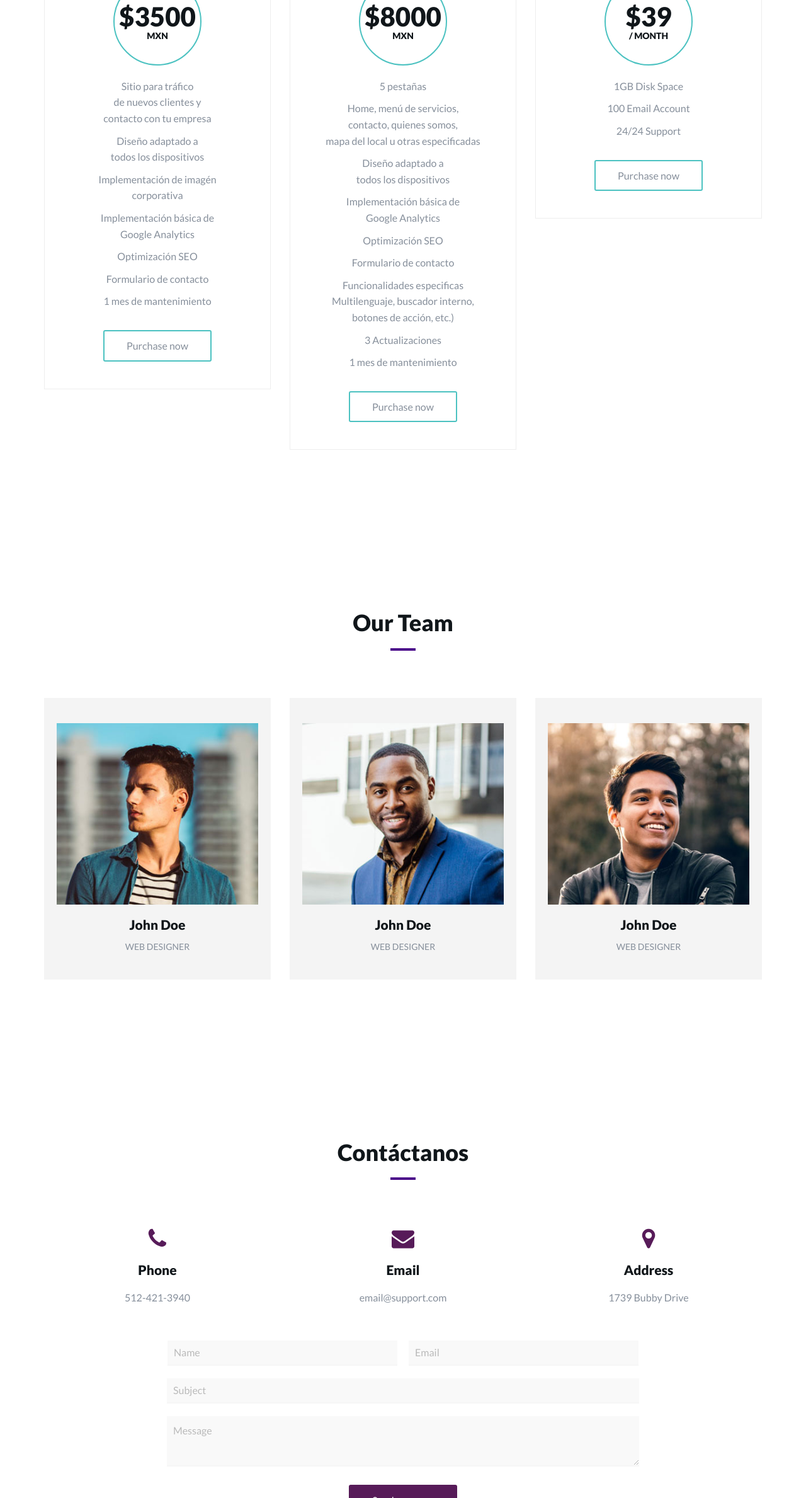
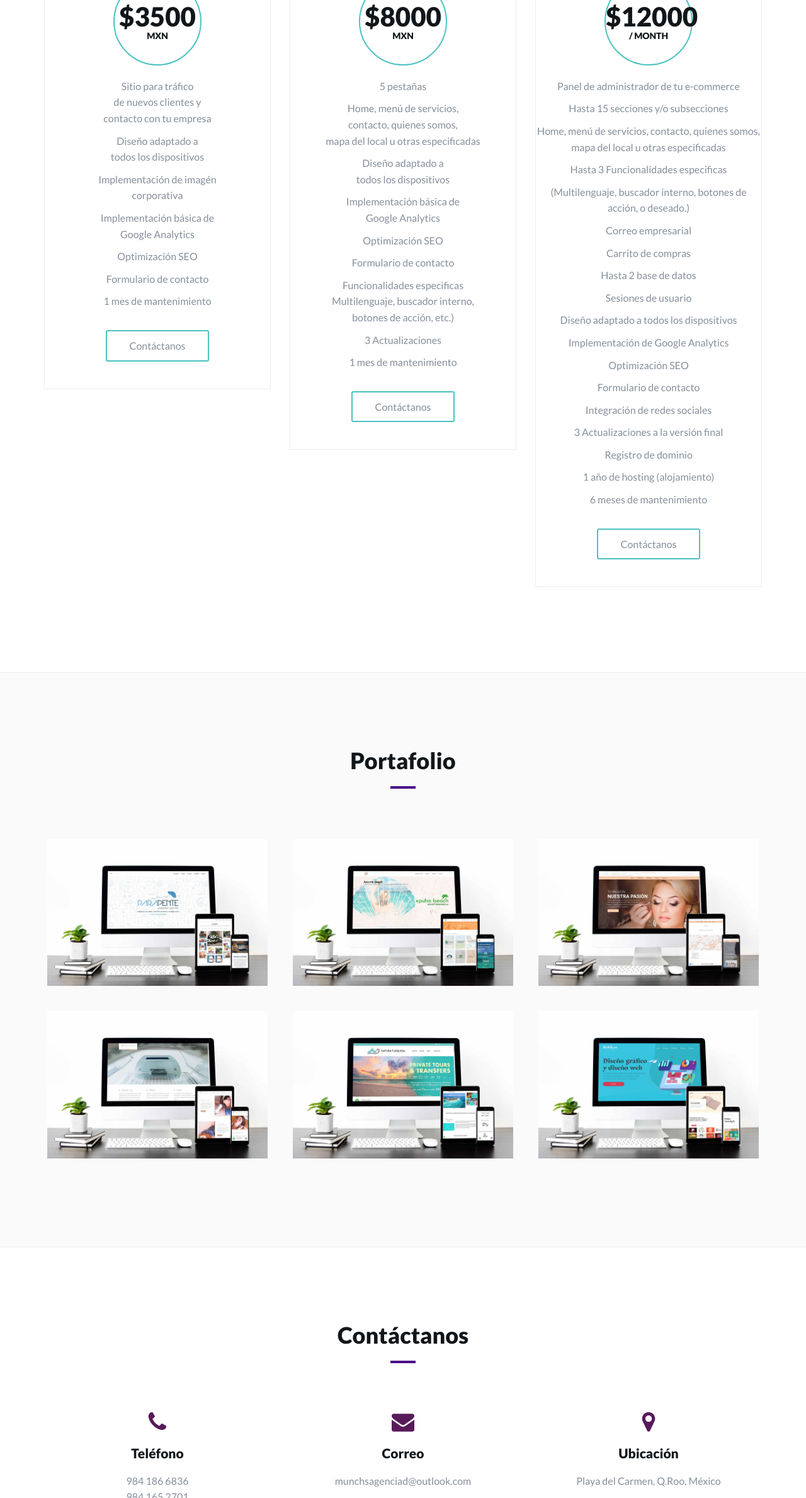
Before and after one commit to alexisFdz19/munchsagencia, a plain HTML site: page index.html in a window 1280 px wide. Shown: the part 3066-5444 px from the top of the page at 63% size. Drawn offline with Linux system fonts and the light colour scheme.

Commit message:
Versión final
-Versión final munchs

```diff
--- a/index.html
+++ b/index.html
@@ -334,7 +334,7 @@
 							</li>
 						</ul>
 						<div class="price-btn">
-							<button class="outline-btn">Purchase now</button>
+							<button class="outline-btn">Contáctanos</button>
 						</div>
 					</div>
 				</div>
@@ -379,7 +379,7 @@
 							</li>
 						</ul>
 						<div class="price-btn">
-							<button class="outline-btn">Purchase now</button>
+							<button class="outline-btn">Contáctanos</button>
 						</div>
 					</div>
 				</div>
@@ -389,24 +389,85 @@
 				<div class="col-sm-4">
 					<div class="pricing">
 						<div class="price-head">
-							<span class="price-title">Deluxe Experience</span>
+							<span class="price-title">E-commerce</span>
 							<div class="price">
-								<h3>$39<span class="duration">/ month</span></h3>
+								<h3>$12000<span class="duration">/ month</span></h3>
 							</div>
 						</div>
 						<ul class="price-content">
 							<li>
-								<p>1GB Disk Space</p>
+								<p>Panel de administrador de tu e-commerce</p>
 							</li>
 							<li>
-								<p>100 Email Account</p>
+								<p>Hasta 15 secciones y/o subsecciones</p>
 							</li>
 							<li>
-								<p>24/24 Support</p>
+								<p>Home, menú de servicios,
+								contacto, quienes somos,
+								mapa del local u otras especificadas
+								</p>
+							</li>
+							<li>
+								<p>Hasta 3 Funcionalidades especificas</p>
+							</li>
+							<li>
+								<p>(Multilenguaje, buscador interno,
+								botones de acción, o deseado.)
+								</p>
+							</li>
+							<li>
+								<p>Correo empresarial</p>
+							</li>
+							<li>
+								<p>Carrito de compras</p>
+							</li>
+							<li>
+								<p>Hasta 2 base de datos</p>
+							</li>
+							<li>
+								<p>Sesiones de usuario</p>
+							</li>
+							<li>
+								<p>Diseño adaptado a
+								todos los dispositivos
+								</p>
+							</li>
+							<li>
+								<p>Implementación de
+								Google Analytics
+								</p>
+							</li>
+							<li>
+								<p>Optimización SEO
+								</p>
+							</li>
+							<li>
+								<p>Formulario de contacto
+								</p>
+							</li>
+							<li>
+								<p>Integración de redes sociales
+								</p>
+							</li>
+							<li>
+								<p>3 Actualizaciones a la versión final
+								</p>
+							</li>
+							<li>
+								<p>Registro de dominio
+								</p>
+							</li>
+							<li>
+								<p>1 año de hosting (alojamiento)
+								</p>
+							</li>
+							<li>
+								<p>6 meses de mantenimiento
+								</p>
 							</li>
 						</ul>
 						<div class="price-btn">
-							<button class="outline-btn">Purchase now</button>
+							<button class="outline-btn">Contáctanos</button>
 						</div>
 					</div>
 				</div>
@@ -421,9 +482,8 @@
 	</div>
 	<!-- /Paquetes -->
 
-
-	<!-- Team -->
-	<div id="team" class="section md-padding">
+	<!-- Portfolio -->
+	<div id="portfolio" class="section md-padding bg-grey">
 
 		<!-- Container -->
 		<div class="container">
@@ -433,11 +493,126 @@
 
 				<!-- Section header -->
 				<div class="section-header text-center">
-					<h2 class="title">Our Team</h2>
+					<h2 class="title">Portafolio</h2>
 				</div>
 				<!-- /Section header -->
 
-				<!-- team -->
+				<!-- Work -->
+				<div class="col-md-4 col-xs-6 work">
+					<img class="img-responsive" src="img/parapente.jpg" alt="">
+					<div class="overlay"></div>
+					<div class="work-content">
+						<span>Desarrollo Web</span>
+						<h3>Parapente Agencia Digital</h3>
+						<div class="work-link">
+							<a href="#"><i class="fa fa-external-link"></i></a>
+							<a class="lightbox" href="img/parapente.jpg"><i class="fa fa-search"></i></a>
+						</div>
+					</div>
+				</div>
+				<!-- /Work -->
+
+				<!-- Work -->
+				<div class="col-md-4 col-xs-6 work">
+					<img class="img-responsive" src="img/gentorno.png" alt="">
+					<div class="overlay"></div>
+					<div class="work-content">
+						<span>Desarrollo Web</span>
+						<h3>Grupo Entorno Inmobiliario</h3>
+						<div class="work-link">
+							<a href="http://www.gentornoinmobiliario.com/" target="_blank"><i class="fa fa-external-link"></i></a>
+							<a class="lightbox" href="img/gentorno.png"><i class="fa fa-search"></i></a>
+						</div>
+					</div>
+				</div>
+				<!-- /Work -->
+
+				<!-- Work -->
+				<div class="col-md-4 col-xs-6 work">
+					<img class="img-responsive" src="img/forever.png" alt="">
+					<div class="overlay"></div>
+					<div class="work-content">
+						<span>Desarrollo Web</span>
+						<h3>Forever Young Playacar</h3>
+						<div class="work-link">
+							<a href="#"><i class="fa fa-external-link"></i></a>
+							<a class="lightbox" href="img/forever.png"><i class="fa fa-search"></i></a>
+						</div>
+					</div>
+				</div>
+				<!-- /Work -->
+
+				<!-- Work -->
+				<div class="col-md-4 col-xs-6 work">
+					<img class="img-responsive" src="img/renace.jpg" alt="">
+					<div class="overlay"></div>
+					<div class="work-content">
+						<span>Desarrollo Web</span>
+						<h3>Renace Aesthetics</h3>
+						<div class="work-link">
+							<a href="http://renaceriviera.com/" target="_blank"><i class="fa fa-external-link"></i></a>
+							<a class="lightbox" href="img/renace.jpg"><i class="fa fa-search"></i></a>
+						</div>
+					</div>
+				</div>
+				<!-- /Work -->
+
+				<!-- Work -->
+				<div class="col-md-4 col-xs-6 work">
+					<img class="img-responsive" src="img/naturat.jpg" alt="">
+					<div class="overlay"></div>
+					<div class="work-content">
+						<span>Desarrollo Web</span>
+						<h3>Natura Turquesa</h3>
+						<div class="work-link">
+							<a href="https://naturaturquesatours.com/" target="_blank"><i class="fa fa-external-link"></i></a>
+							<a class="lightbox" href="img/naturat.jpg"><i class="fa fa-search"></i></a>
+						</div>
+					</div>
+				</div>
+				<!-- /Work -->
+
+				<!-- Work -->
+				<div class="col-md-4 col-xs-6 work">
+					<img class="img-responsive" src="img/rehilete.jpg" alt="">
+					<div class="overlay"></div>
+					<div class="work-content">
+						<span>Desarrollo Web</span>
+						<h3>Rehilete Agencia Digital</h3>
+						<div class="work-link">
+							<a href="http://agenciarehilete.com/" target="_blank"><i class="fa fa-external-link"></i></a>
+							<a class="lightbox" href="img/rehilete.jpg"><i class="fa fa-search"></i></a>
+						</div>
+					</div>
+				</div>
+				<!-- /Work -->
+
+			</div>
+			<!-- /Row -->
+
+		</div>
+		<!-- /Container -->
+
+	</div>
+	<!-- /Portfolio -->
+
+
+	<!-- Team
+	<div id="team" class="section md-padding">
+
+
+		<div class="container">
+
+
+			<div class="row">
+
+
+				<div class="section-header text-center">
+					<h2 class="title">Our Team</h2>
+				</div>
+
+
+
 				<div class="col-sm-4">
 					<div class="team">
 						<div class="team-img">
@@ -456,9 +631,9 @@
 						</div>
 					</div>
 				</div>
-				<!-- /team -->
 
-				<!-- team -->
+
+
 				<div class="col-sm-4">
 					<div class="team">
 						<div class="team-img">
@@ -477,9 +652,9 @@
 						</div>
 					</div>
 				</div>
-				<!-- /team -->
 
-				<!-- team -->
+
+
 				<div class="col-sm-4">
 					<div class="team">
 						<div class="team-img">
@@ -498,16 +673,16 @@
 						</div>
 					</div>
 				</div>
-				<!-- /team -->
+
 
 			</div>
-			<!-- /Row -->
+
 
 		</div>
-		<!-- /Container -->
+
 
 	</div>
-	<!-- /Team -->
+	Team -->
 
 
 	<!-- Contact -->
@@ -529,8 +704,9 @@
 				<div class="col-sm-4">
 					<div class="contact">
 						<i class="fa fa-phone"></i>
-						<h3>Phone</h3>
-						<p>512-421-3940</p>
+						<h3>Teléfono</h3>
+						<p>984 186 6836<br>
+						984 165 2701</p>
 					</div>
 				</div>
 				<!-- /contact -->
@@ -539,8 +715,8 @@
 				<div class="col-sm-4">
 					<div class="contact">
 						<i class="fa fa-envelope"></i>
-						<h3>Email</h3>
-						<p>email@support.com</p>
+						<h3>Correo</h3>
+						<p>munchsagenciad@outlook.com</p>
 					</div>
 				</div>
 				<!-- /contact -->
@@ -549,8 +725,8 @@
 				<div class="col-sm-4">
 					<div class="contact">
 						<i class="fa fa-map-marker"></i>
-						<h3>Address</h3>
-						<p>1739 Bubby Drive</p>
+						<h3>Ubicación</h3>
+						<p>Playa del Carmen, Q.Roo, México</p>
 					</div>
 				</div>
 				<!-- /contact -->
@@ -558,11 +734,11 @@
 				<!-- contact form -->
 				<div class="col-md-8 col-md-offset-2">
 					<form class="contact-form">
-						<input type="text" class="input" placeholder="Name">
-						<input type="email" class="input" placeholder="Email">
-						<input type="text" class="input" placeholder="Subject">
+						<input type="text" class="input" placeholder="Nombre">
+						<input type="email" class="input" placeholder="Correo">
+						<input type="text" class="input" placeholder="Asunto">
 						<textarea class="input" placeholder="Message"></textarea>
-						<button class="main-btn">Send message</button>
+						<button class="main-btn">Enviar mensaje</button>
 					</form>
 				</div>
 				<!-- /contact form -->
@@ -590,18 +766,14 @@
 
 					<!-- footer logo -->
 					<div class="footer-logo">
-						<a href="index.html"><img src="img/Logo-alt.png" alt="logo"></a>
+						<a href="index.html"><img src="img/Logo Munch's nombre 3.png" alt="logo"></a>
 					</div>
 					<!-- /footer logo -->
 
 					<!-- footer follow -->
 					<ul class="footer-follow">
-						<li><a href="#"><i class="fa fa-facebook"></i></a></li>
-						<li><a href="#"><i class="fa fa-twitter"></i></a></li>
-						<li><a href="#"><i class="fa fa-google-plus"></i></a></li>
-						<li><a href="#"><i class="fa fa-instagram"></i></a></li>
-						<li><a href="#"><i class="fa fa-linkedin"></i></a></li>
-						<li><a href="#"><i class="fa fa-youtube"></i></a></li>
+						<li><a href="https://www.facebook.com/munchsagencia" target="_blank"><i class="fa fa-facebook"></i></a></li>
+						<li><a href="https://www.instagram.com/munchsad/" target="_blank"><i class="fa fa-instagram"></i></a></li>
 					</ul>
 					<!-- /footer follow -->
 
```
Also changed, not shown: img/forever.png (added), img/gentorno.png (added), img/naturat.jpg (added), img/parapente.jpg (added), img/rehilete.jpg (added), img/renace.jpg (added), img/rio.jpg (added).
